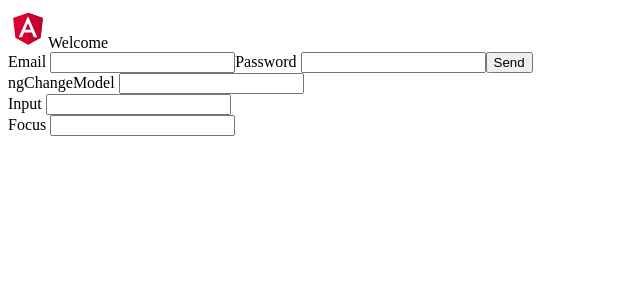
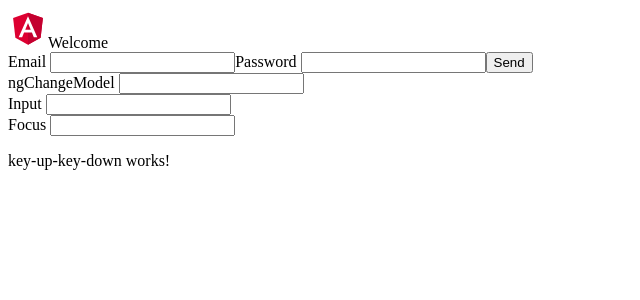
Before and after one commit to diego40g/first-Angular, an Angular app in the folder Curso_LaWebEmpiezaAqui/AngularConcepts/003_events/: page / in a window 1280 px wide. Shown: the top 300 px of the page, without its empty margins (0-640 px from the left). Built offline with nearby package versions, Linux system fonts and the light colour scheme.

Commit message:
call the component key up and key down

```diff
--- a/Curso_LaWebEmpiezaAqui/AngularConcepts/003_events/src/app/app.component.html
+++ b/Curso_LaWebEmpiezaAqui/AngularConcepts/003_events/src/app/app.component.html
@@ -25,6 +25,8 @@
   <app-event-input></app-event-input>
   <br>
   <app-event-focus></app-event-focus>
+  <br>
+  <app-key-up-key-down></app-key-up-key-down>
 </div>
 
 <!-- * * * * * * * * * * * * * * * * * * * * * * * * * * * * * * * -->
```
